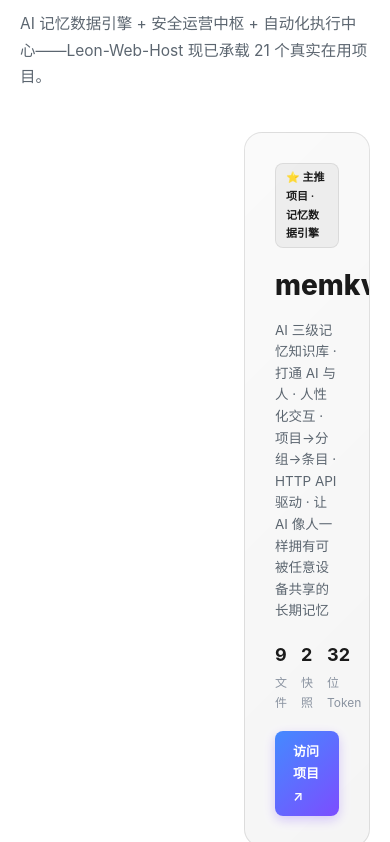
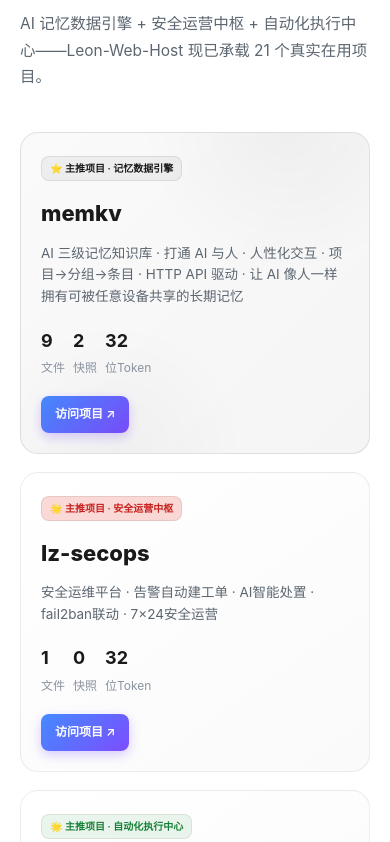
Before and after one commit to LeonZion-Room/Leon-Web-Host-Showcase, a plain HTML site: page index.html in a window 390 px wide. Shown: the part 5542-6384 px from the top of the page. Drawn offline with Linux system fonts and the light colour scheme; no server answers.

Commit message:
fix: 首页三大引擎移动端grid-column重置修复

```diff
--- a/index.html
+++ b/index.html
@@ -267,6 +267,20 @@
   .foot-grid{grid-template-columns:1fr}
   .stats-strip-inner{grid-template-columns:1fr}
   .stats-strip-inner div{border-right:none}
+}
+</style>
+<style>
+@media(max-width:480px){
+  .featured{grid-template-columns:1fr!important}
+  .featured-card.main,.featured-card{grid-column:span 1!important}
+  .featured .ft-meta{flex-wrap:wrap}
+  .featured-card{padding:20px!important}
+  .featured-card.main h3{font-size:22px!important}
+  .ft-tag{font-size:10px!important;padding:3px 8px!important}
+  .ft-link{font-size:12px!important;padding:8px 14px!important}
+}
+@media(max-width:768px){
+  .featured-card .ft-meta{gap:8px}
 }
 </style>
 </head>
```
Also changed, not shown: .export-info.json.
